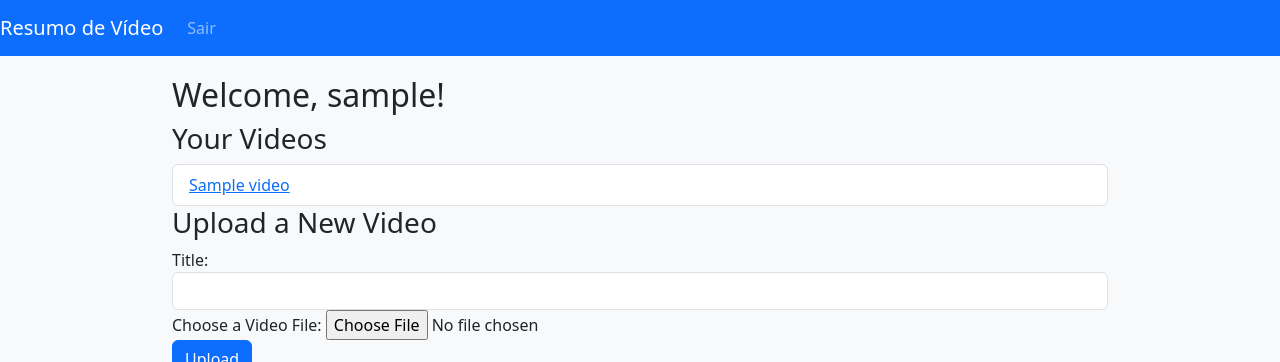
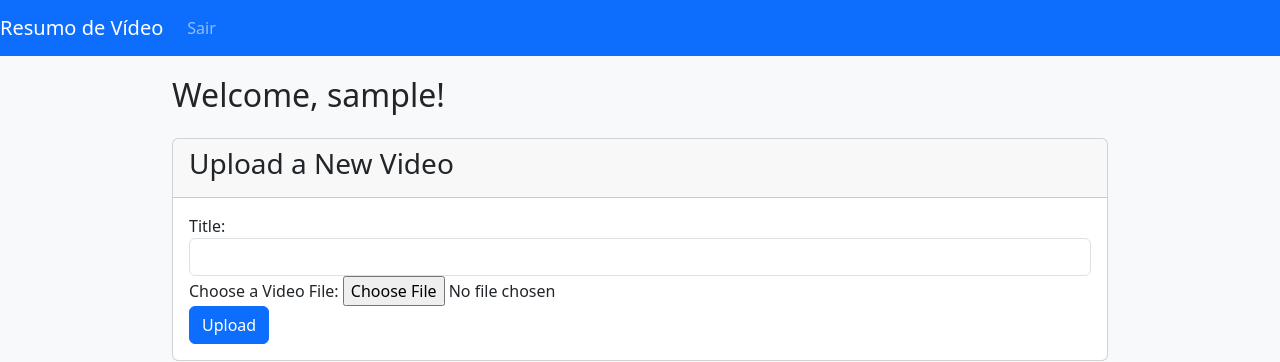
Before and after one commit to gabrielvinicius/resumo, a Flask app: page /dashboard in a window 1280 px wide. Shown: the top 362 px of the page. Run offline with Flask 3, Linux system fonts and the light colour scheme; a user stored in the database is signed in; tables that the repository leaves empty hold one stand-in row (values such as "Sample post"); parts of the project's set-up code (start-up, migrations or seed data) failed here and were passed over; some libraries are stand-ins or nearby versions.

Commit message:
commit 22/03 -  casa

```diff
--- a/app/routes/video.py
+++ b/app/routes/video.py
@@ -3,21 +3,24 @@ import os
 from uuid import uuid1
 import imageio
 import moviepy.editor as mp
-from flask import Blueprint, render_template, redirect, url_for, flash, request
+from flask import Blueprint, render_template, redirect, url_for, flash, request,send_file
 from flask_login import login_required, current_user
 from app import db
 from app.models import Video, Summary
 from transformers import pipeline
-from app.automatic_speech_recognition import SpeechTranscriber
-from app.audio_transcriber_summarizer import SpeechTranscriberWithSummarization
-from app.summarization import BartTextSummarizer, T5TextSummarizer, GPT2TextSummarizer, XLNetTextSummarizer
-from app.transcription import transcribe_video_audio
-from app.summarization.nltk import summarize_nltk
-from app.summarization.bert import TextSummarizer
-from app.summarization.spacy import summarize_spacy
-from app.summarization.tfidf import summarize_tfidf
-from app.audio_transcriber_summarizer import SpeechTranscriberWithSummarization
-from app.speech_to_text import SpeechTranscriber
+# from app.automatic_speech_recognition import SpeechTranscriber
+# from app.audio_transcriber_summarizer import SpeechTranscriberWithSummarization
+# from app.summarization import BartTextSummarizer, T5TextSummarizer, GPT2TextSummarizer, XLNetTextSummarizer
+from app.faster_whisper import SpeechTranscriber
+
+# from app.transcription import SpeechTranscriber
+# from app.transcription import WhisperModel
+# from app.summarization.nltk import summarize_nltk
+# from app.summarization.bert import TextSummarizer
+# from app.summarization.spacy import summarize_spacy
+# from app.summarization.tfidf import summarize_tfidf
+# from app.audio_transcriber_summarizer import SpeechTranscriberWithSummarization
+# from app.speech_to_text import SpeechTranscriber
 
 video_bp = Blueprint('video', __name__)
 
@@ -120,6 +123,7 @@ def transcribe(video_id):
     # transcription = transcribe_video_audio(video.video_path)
     # transcriber = SpeechTranscriberWithSummarization()
     transcriber = SpeechTranscriber()
+    # transcriber = WhisperModel()
     # pipe = pipeline("automatic-speech-recognition", "openai/whisper-large-v2")
     # result = pipe(video.video_path)
     # transcription = result['text']
@@ -152,3 +156,23 @@ def summarize(video_id, library_id):
 
     flash('Summarization completed successfully', 'success')
     return redirect(url_for('video.view', video_id=video.id))
+
+
+@video_bp.route('/download/<int:video_id>')
+@login_required
+def download(video_id):
+    video = Video.query.get(video_id)
+
+    if not video or video.user_id != current_user.id:
+        flash('Video not found or you do not have permission to download it', 'danger')
+        return redirect(url_for('video.dashboard'))
+
+    return send_file(path_or_file='../'+video.video_path, as_attachment=True)
+@video_bp.route('/thumbnail/<int:video_id>')
+@login_required
+def thumbnail(video_id):
+    video = Video.query.get(video_id)
+    if not video or video.user_id != current_user.id:
+        flash('Video not found or you do not have permission to download it', 'danger')
+        return redirect(url_for('video.dashboard'))
+    return send_file(path_or_file='../' + video.thumbnail_path, as_attachment=True)
--- a/app/templates/video/dashboard.html
+++ b/app/templates/video/dashboard.html
@@ -5,22 +5,11 @@
 
 {% block content %}
     <h2>Welcome, {{ current_user.username }}!</h2>
-
-    <h3>Your Videos</h3>
-    <ul class="list-group">
-        {% for video in videos %}
-            <li class="list-group-item">
-                <a href="{{ url_for('video.view', video_id=video.id) }}">{{ video.title }}</a>
-                {% if video.transcription %}
-                    <span class="badge badge-info ml-2">Transcribed</span>
-                {% else %}
-                    <a class="btn btn-outline-primary btn-sm ml-2" href="{{ url_for('video.transcribe', video_id=video.id) }}">Transcribe</a>
-                {% endif %}
-            </li>
-        {% endfor %}
-    </ul>
-
-    <h3>Upload a New Video</h3>
+        <div class="card mt-4">
+        <div class="card-header">
+            <h3 class="card-title">Upload a New Video</h3>
+        </div>
+        <div class="card-body">
             <form method="post" action="{{ url_for('video.upload') }}" enctype="multipart/form-data">
                 <div class="form-group">
                     <label for="title">Title:</label>
@@ -32,4 +21,25 @@
                 </div>
                 <button type="submit" class="btn btn-primary">Upload</button>
             </form>
+        </div>
+    </div>
+
+    <div class="row mt-4">
+        {% for video in videos %}
+            <div class="col-md-4 mb-4">
+                <div class="card">
+                    <img src="{{ url_for('video.thumbnail', video_id=video.id) }}" class="card-img-top" alt="Thumbnail">
+                    <div class="card-body">
+                        <h5 class="card-title">{{ video.title }}</h5>
+                        <p class="card-text">File Size: {{ video.file_size }} bytes</p>
+                        <p class="card-text">FPS: {{ video.fps }}</p>
+                        <p class="card-text">Codec: {{ video.codec }}</p>
+                        <p class="card-text">Duration: {{ video.duration }} sec</p>
+                        <p class="card-text">Date Added: {{ video.date_added.strftime('%Y-%m-%d %H:%M:%S') }}</p>
+                        <a href="{{ url_for('video.view', video_id=video.id) }}" class="btn btn-primary">View Video</a>
+                    </div>
+                </div>
+            </div>
+        {% endfor %}
+    </div>
 {% endblock %}
--- a/app/templates/video/view_video.html
+++ b/app/templates/video/view_video.html
@@ -6,7 +6,7 @@
 {% block content %}
     <h2>{{ video.title }}</h2>
     <video width="640" height="360" controls>
-        <source src="{{ url_for('static', filename='videos/' + video.video_path) }}" type="video/mp4">
+        <source src="{{ url_for('video.download', video_id=video.id) }}" type="video/mp4">
         Your browser does not support the video tag.
     </video>
 
```
Also changed, not shown: app/automatic_speech_recognition.py (+8 -7 lines), app/faster_whisper.py (added, +32 -0 lines), app/transcription.py (+15 -6 lines). Lines whose indentation alone changed are shown as unchanged.
